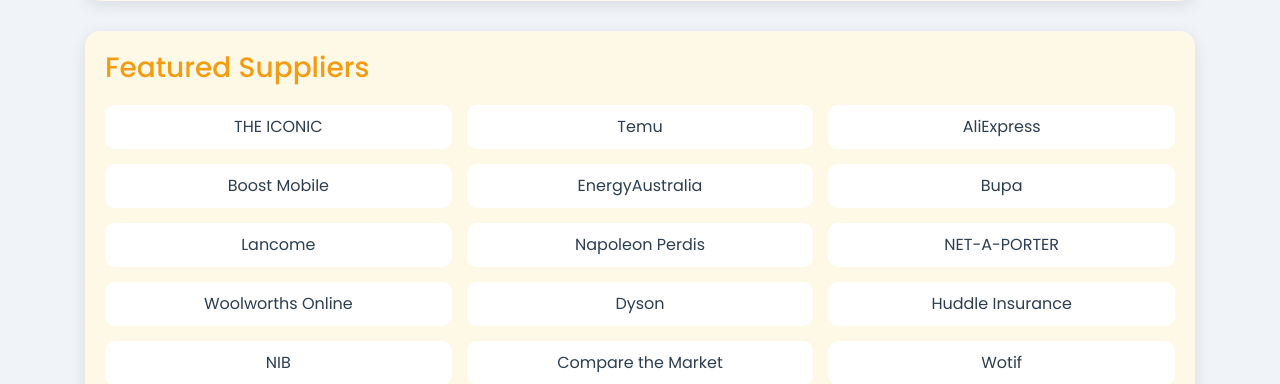
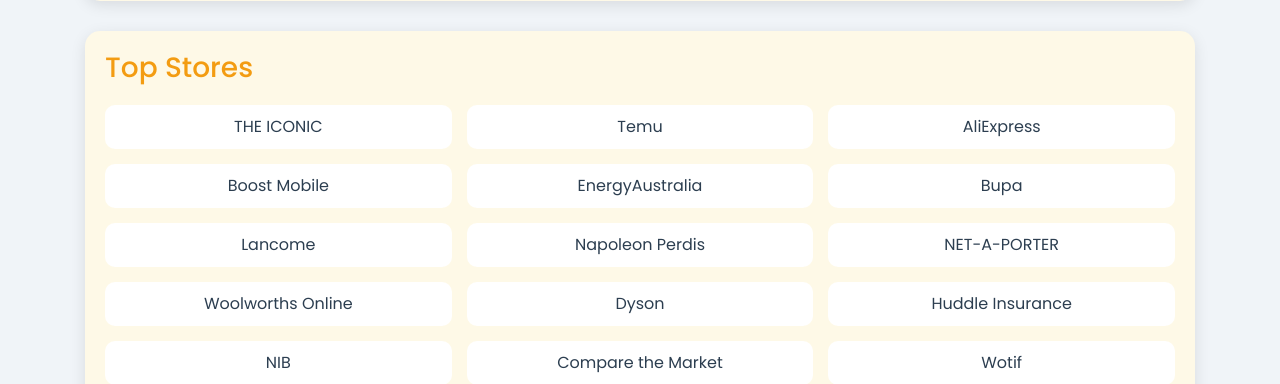
Before and after one commit to rakeshnirzari1/cashback-search, a Flask app: page / in a window 1280 px wide. Shown: the part 653-1037 px from the top of the page. Run offline with Flask 3, Linux system fonts and the light colour scheme.

Commit message:
Update index.html

```diff
--- a/templates/index.html
+++ b/templates/index.html
@@ -379,7 +379,7 @@
                 grid.innerHTML = '';
 
                 if (!letter) {
-                    title.textContent = "Featured Suppliers";
+                    title.textContent = "Top Stores";
                     featuredSuppliers.forEach(supplier => {
                         const div = document.createElement('div');
                         div.textContent = supplier;
```
